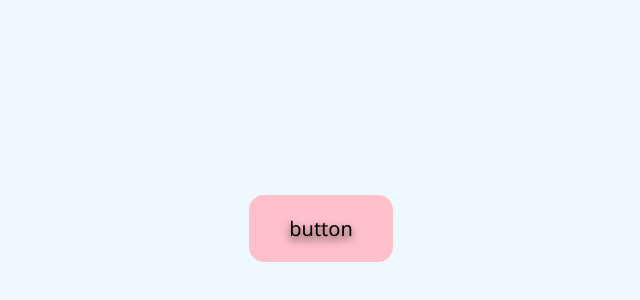
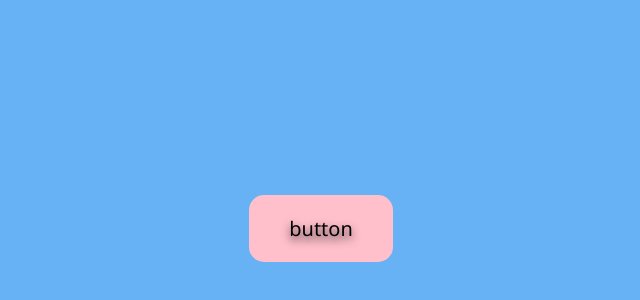
Before and after one commit to howydaahmed2023/git-courses, a plain HTML site: page index.html in a window 1280 px wide. Shown: the part 172-472 px from the top of the page, without its empty margins (319-959 px from the left). Drawn offline with Linux system fonts and the light colour scheme.

Commit message:
modifying background

```diff
--- a/style.css
+++ b/style.css
@@ -1,7 +1,7 @@
 body{margin: 0;
 
 height: 100vh;
-background-color: aliceblue;
+background-color: rgb(102, 178, 245);
 display: flex;
 justify-content: center;
 align-items: center;}
```
